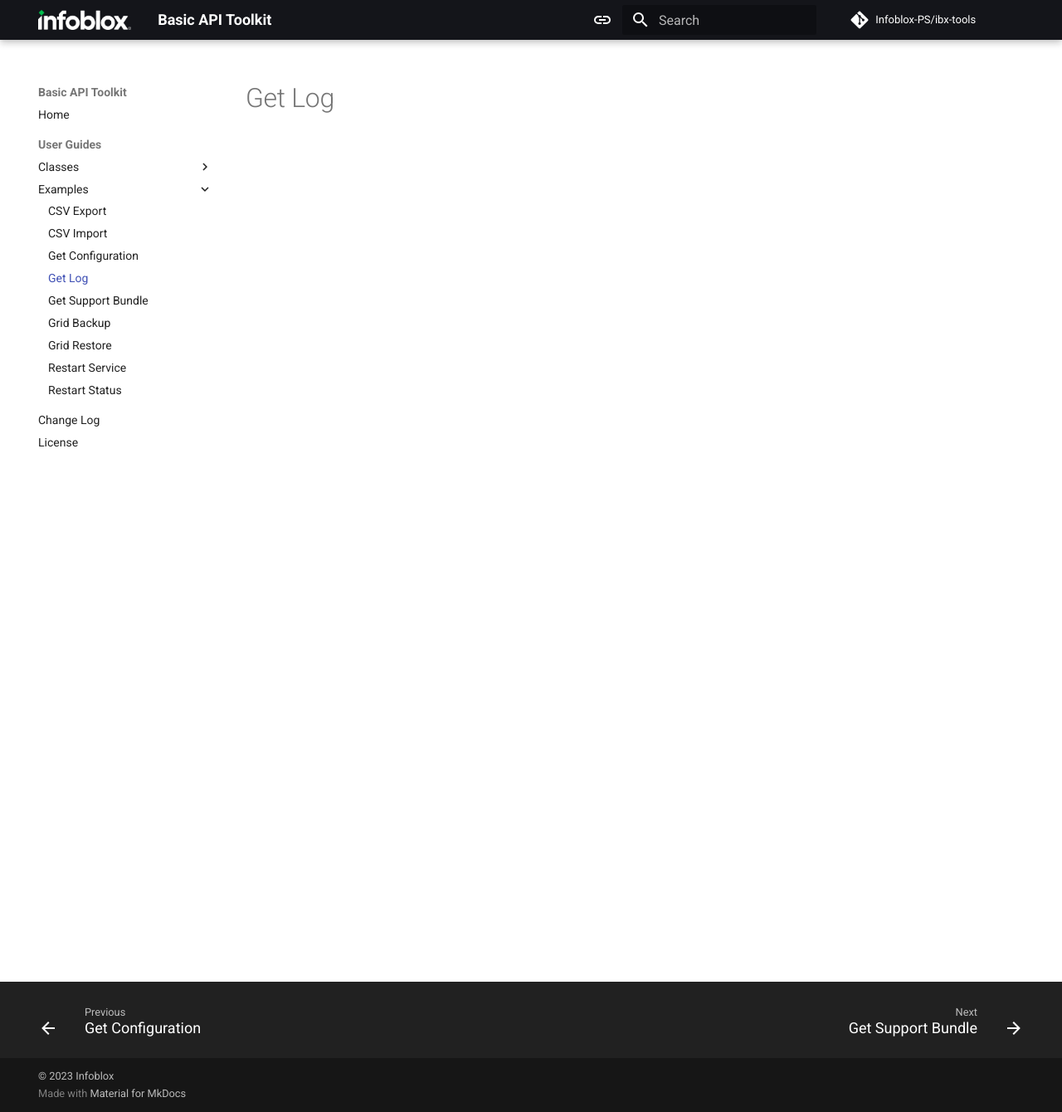
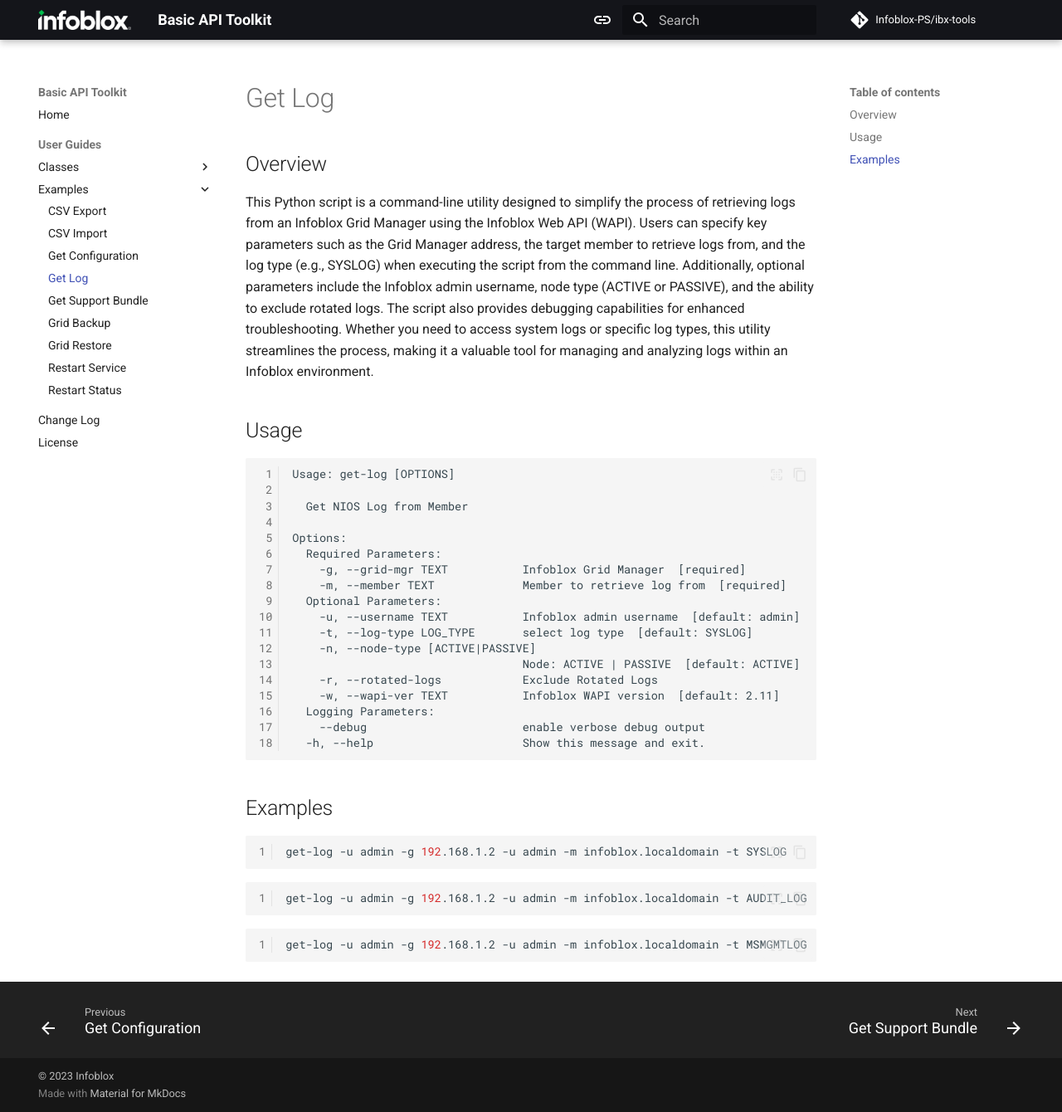
Before and after one commit to Infoblox-PS/ibx-sdk, an MkDocs documentation site: the page built from docs/user-guide/examples/get_log.md, in a window 1280 px wide and 1340 px high. Shown: the whole window at 83% size. Built offline with MkDocs 1.6.1 and Material for MkDocs 9.7.7, drawn with Linux system fonts in a browser that asks for light colours; comment, search, counter and statistics services are not loaded.

Commit message:
Added CSV import/export amd get_log documentation.
Added a comprehensive user guide for the CSV import tool, export tool, and get log, including a detailed overview, usage instructions, and examples.These changes aim to enhance user understanding and improve the use of the command-line utilities.

````diff
--- a/docs/user-guide/examples/get_log.md
+++ b/docs/user-guide/examples/get_log.md
@@ -1 +1,48 @@
 # Get Log
+
+## Overview
+
+This Python script is a command-line utility designed to simplify the process of retrieving logs from an Infoblox Grid
+Manager using the Infoblox Web API (WAPI). Users can specify key parameters such as the Grid Manager address, the target
+member to retrieve logs from, and the log type (e.g., SYSLOG) when executing the script from the command line.
+Additionally, optional parameters include the Infoblox admin username, node type (ACTIVE or PASSIVE), and the ability to
+exclude rotated logs. The script also provides debugging capabilities for enhanced troubleshooting. Whether you need to
+access system logs or specific log types, this utility streamlines the process, making it a valuable tool for managing
+and analyzing logs within an Infoblox environment.
+
+## Usage
+
+```
+Usage: get-log [OPTIONS]
+
+  Get NIOS Log from Member
+
+Options:
+  Required Parameters:
+    -g, --grid-mgr TEXT           Infoblox Grid Manager  [required]
+    -m, --member TEXT             Member to retrieve log from  [required]
+  Optional Parameters:
+    -u, --username TEXT           Infoblox admin username  [default: admin]
+    -t, --log-type LOG_TYPE       select log type  [default: SYSLOG]
+    -n, --node-type [ACTIVE|PASSIVE]
+                                  Node: ACTIVE | PASSIVE  [default: ACTIVE]
+    -r, --rotated-logs            Exclude Rotated Logs
+    -w, --wapi-ver TEXT           Infoblox WAPI version  [default: 2.11]
+  Logging Parameters:
+    --debug                       enable verbose debug output
+  -h, --help                      Show this message and exit.
+```
+
+## Examples
+
+```sh
+get-log -u admin -g 192.168.1.2 -u admin -m infoblox.localdomain -t SYSLOG
+```
+
+```sh
+get-log -u admin -g 192.168.1.2 -u admin -m infoblox.localdomain -t AUDIT_LOG
+```
+
+```sh
+get-log -u admin -g 192.168.1.2 -u admin -m infoblox.localdomain -t MSMGMTLOG
+```
````
Also changed, not shown: docs/user-guide/examples/csvexport.md (+3 -3 lines), docs/user-guide/examples/csvimport.md (+44 -0 lines).
